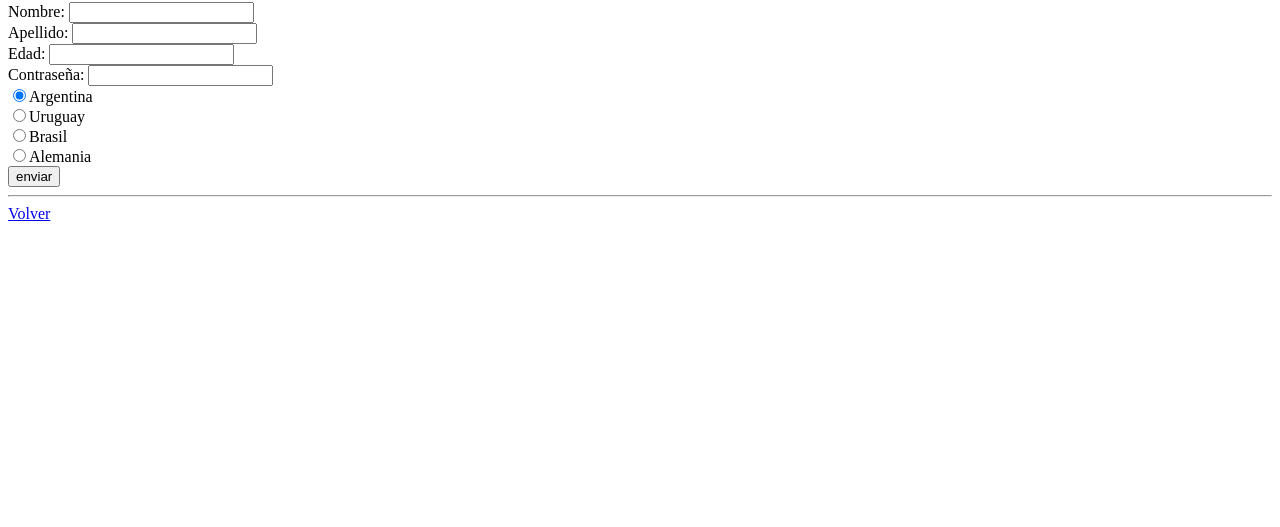
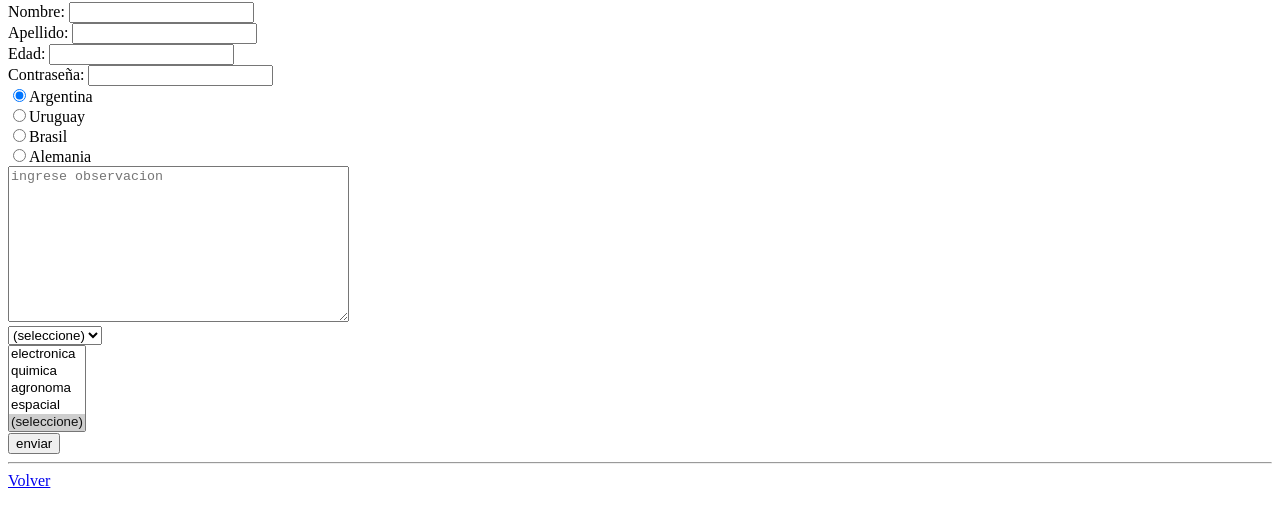
Before and after one commit to 71348-Laciar-Ignacio/modeloejhtml-71348, a plain HTML site: page Ejercicio4.html in a window 1280 px wide. Shown: the part 65-592 px from the top of the page. Drawn offline with Linux system fonts and the light colour scheme.

Commit message:
terminado

```diff
--- a/Ejercicio4.html
+++ b/Ejercicio4.html
@@ -24,11 +24,37 @@
 
     <!-- radio buttons -->
     <input type="radio" name="nacionalidad" value="Argentina" checked>Argentina<br>
-    <input type="radio" name="nacionalidad" value="Uruguay" >Uruguay<br>
-    <input type="radio" name="nacionalidad" value="Brasil" >Brasil<br>
-    <input type="radio" name="nacionalidad" value="Alemania" >Alemania<br>
+    <input type="radio" name="nacionalidad" value="Uruguay">Uruguay<br>
+    <input type="radio" name="nacionalidad" value="Brasil">Brasil<br>
+    <input type="radio" name="nacionalidad" value="Alemania">Alemania<br>
 
     <!-- <input type="button" value="agregar" onclick="alert('agregado')"> -->
+    <!-- campo de texto -->
+    <textarea name="observaciones" id="" cols="40" rows="10" placeholder="ingrese observacion"></textarea>
+    <br>
+
+    <!-- menu select -->
+    <select name="menu" id="">
+      <option value="">sistemas</option>
+      <option value="">electronica</option>
+      <option value="">quimica</option>
+      <option value="">agronoma</option>
+      <option value="">espacial</option>
+      <option value="" selected>(seleccione)</option>
+    </select>
+    <br>
+
+    <select name="menu 2" size="5">
+      <option value="">sistemas</option>
+      <option value="">electronica</option>
+      <option value="">quimica</option>
+      <option value="">agronoma</option>
+      <option value="">espacial</option>
+      <option value="" selected>(seleccione)</option>
+    </select>
+    <br>
+
+    <!-- button -->
     <input type="submit" value="enviar">
   </form>
   <hr>
```
